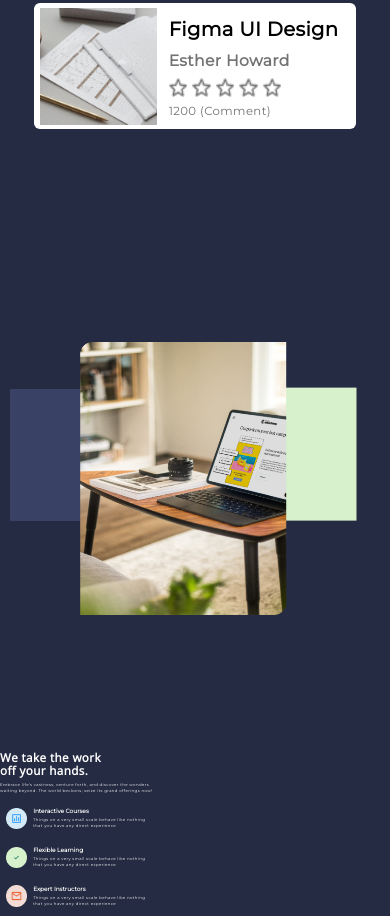
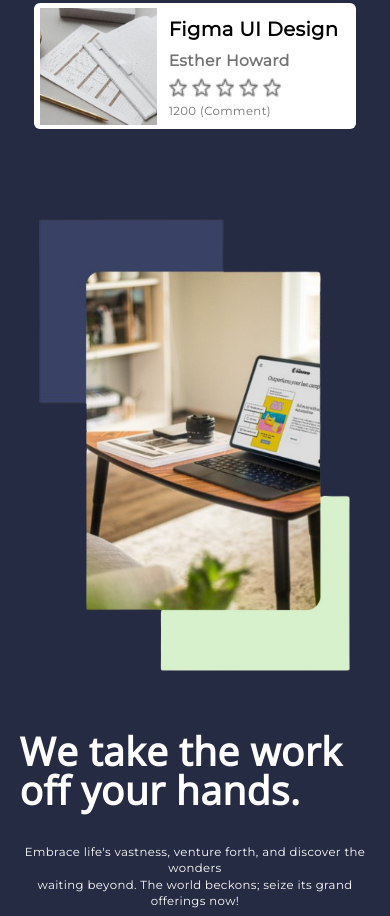
Before and after one commit to adnanathania08/LearnXpert, a plain HTML site: page index.html in a window 390 px wide. Shown: the part 3271-4187 px from the top of the page. Drawn offline with nearby package versions, Linux system fonts and the light colour scheme.

Commit message:
responsive changes

```diff
--- a/index.html
+++ b/index.html
@@ -234,17 +234,7 @@
             <div class="left">
                 <div class="image-box2">
 
-                    <div class="blue">
-                        <img src="/images/Rectangle 49.png" alt="image">
-                    </div>
-                    <div class="green">
-                        <img src="/images/Rectangle 51.png" alt="image">
-                    </div>
-
-                    <div class="lap">
-                        <img src="/images/Rectangle 50.png" alt="image">
-                    </div>
-
+                    <img src="/images/Untitled_design-removebg.png" alt="">
 
                 </div>
             </div>
--- a/style.less
+++ b/style.less
@@ -423,41 +423,16 @@
         margin: 0 auto;
         padding: 8.5vw 0;
         display: flex;
+        justify-content: space-between;
         .left {
-            width: 50%;
+            width: 40%;
             height: 100%;
             .image-box2 {
                 width: 100%;
                 height: 100%;
-                .blue {
-                    z-index: 1;
-                    height: 16vw;
-                    width: 16vw;
-
                 img {
                     height: 100%;
                     width: 100%;
-                    }
-                }
-                .lap {
-                    z-index: 3;
-                    height: 40.6vw;
-                    width: 29.3vw;
-                    transform: translate(4vw, -28vw);
-                    img {
-                        width: 100%;
-                        height: 100%;
-                    }
-                }
-                .green {
-                    z-index: 1;
-                    height: 16vw;
-                    width: 16vw;
-                    transform: translate(21vw, 18vw);
-                    img {
-                        height: 100%;
-                        width: 100%;
-                    }
                 }
             }
         }
@@ -809,43 +784,16 @@
             flex-direction: column;
             justify-content: center;
             align-items: center;
+            padding-top: 12vw;
             .left {
-                width: 95%;
+                width: 65%;
                 height: 100%;
-                margin: 0 auto;
                 .image-box2 {
                     width: 100%;
                     height: 100%;
-                    .blue {
-                        transform: translate(0,50vw);
-                        height: 34vw;
-                        width: 34vw;
-
                     img {
                         height: 100%;
                         width: 100%;
-                        }
-                    }
-
-                    .lap {
-                        height: 70vw;
-                        width: 53vw;
-                        transform: translate(18vw,-30vw);
-                        img {
-                            height: 100%;
-                            width: 100%;
-                        }
-                    }
-
-                    .green {
-                        height: 34vw;
-                        width: 34vw;
-                        transform: translate(55vw,15.8vw);
-
-                        img {
-                            height: 100%;
-                            width: 100%;
-                        }
                     }
                 }
 
@@ -854,33 +802,58 @@
             .right {
                 width: 100%;
                 height: 100%;
+                display: flex;
+                flex-direction: column;
+                align-items: center;
+                justify-content: center;
+                padding-top: 14vw;
                 h2 {
-
+                    width: 85%;
+                    font-size: 8vw;
+                    line-height: 1;
                 }
 
                 .text {
-
+                    padding-top: 6vw;
                     li {
-
+                        font-size: 2.3vw;
+                        line-height: 1.4;
                     }
                 }
+
                 .options {
+                    padding-top: 8vw;
+                    row-gap: 5.5vw;
                     .three-opts {
+                        display: flex;
+                        flex-direction: column;
+                        align-items: center;
+                        justify-content: center;
+                        width: 80vw;
+                        padding: 2vw;
+                        row-gap: 2vw;
                         img {
+                            height: 14vw;
+                            width: 14vw;
+                        }
+                        .right-cntnt {
+                            padding: 2vw;
+                            text-align: center;
+                            h5 {
+                                font-size: 4vw;
+                                padding-bottom: 2.8vw;
+                            }
+                            li {
+                                font-size: 2.5vw;
+                            }
+                        }
 
                     }
 
                 }
-                    .right-cntnt {
-                        h5 {
 
             }
-                        li {
 
-                        }
-                    }
-                }
-            }
         }
     }
 
@@ -1110,6 +1083,75 @@
 
         }
 
+        .workoff-container {
+            width: 100%;
+            padding-top: 14vw;
+            .left {
+                width: 80%;
+                height: 100%;
+                .image-box2 {
+                    width: 100%;
+                    height: 100%;
+                    img {
+                        height: 100%;
+                        width: 100%;
+                    }
+                }
+
+            }
+
+            .right {
+                width: 100%;
+                height: 100%;
+                padding-top: 14vw;
+                h2 {
+                    width: 90%;
+                    font-size: 10vw;
+                    line-height: 1;
+                    padding-bottom: 6vw;
+                }
+
+                .text {
+                    padding: 3vw;
+                    text-align: center;
+                    li {
+                        font-size: 3vw;
+                        line-height: 1.4;
+                    }
+                }
+
+                .options {
+                    padding-top: 10vw;
+                    row-gap: 5.5vw;
+                    .three-opts {
+                        width: 90vw;
+                        padding: 3vw;
+                        row-gap: 3vw;
+                        img {
+                            height: 15vw;
+                            width: 15vw;
+                        }
+                        .right-cntnt {
+                            padding: 2vw;
+                            padding-left: 3.5vw;
+                            h5 {
+                                font-size: 4.5vw;
+                                padding-bottom: 2.8vw;
+                            }
+                            li {
+                                font-size: 3vw;
+                            }
+                        }
+
+                    }
+
+                }
+
+            }
+
+        }
+
+
     }
 
 
```
Also changed, not shown: images/Untitled_design-removebg.png (added), style.css. Lines whose indentation alone changed are shown as unchanged.
